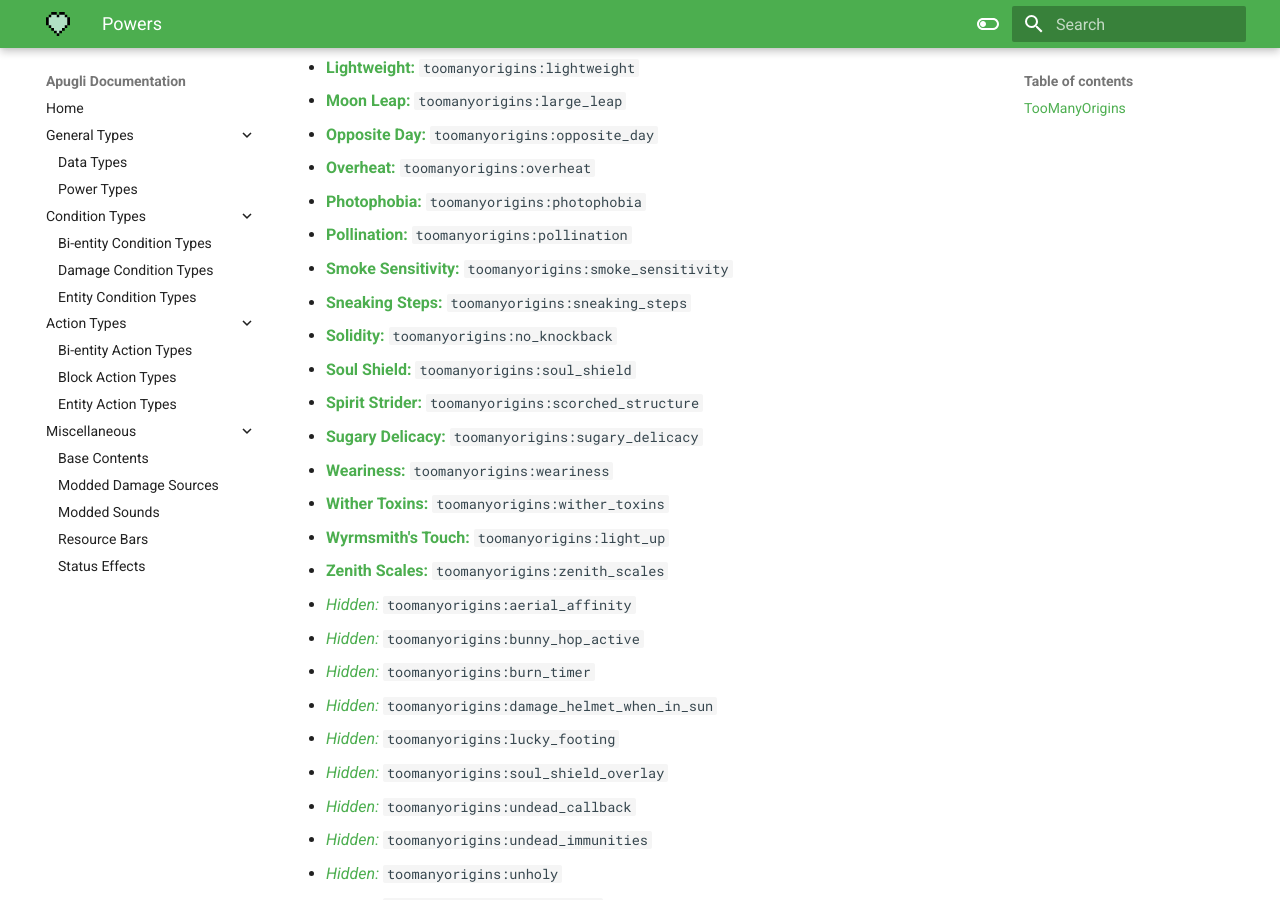
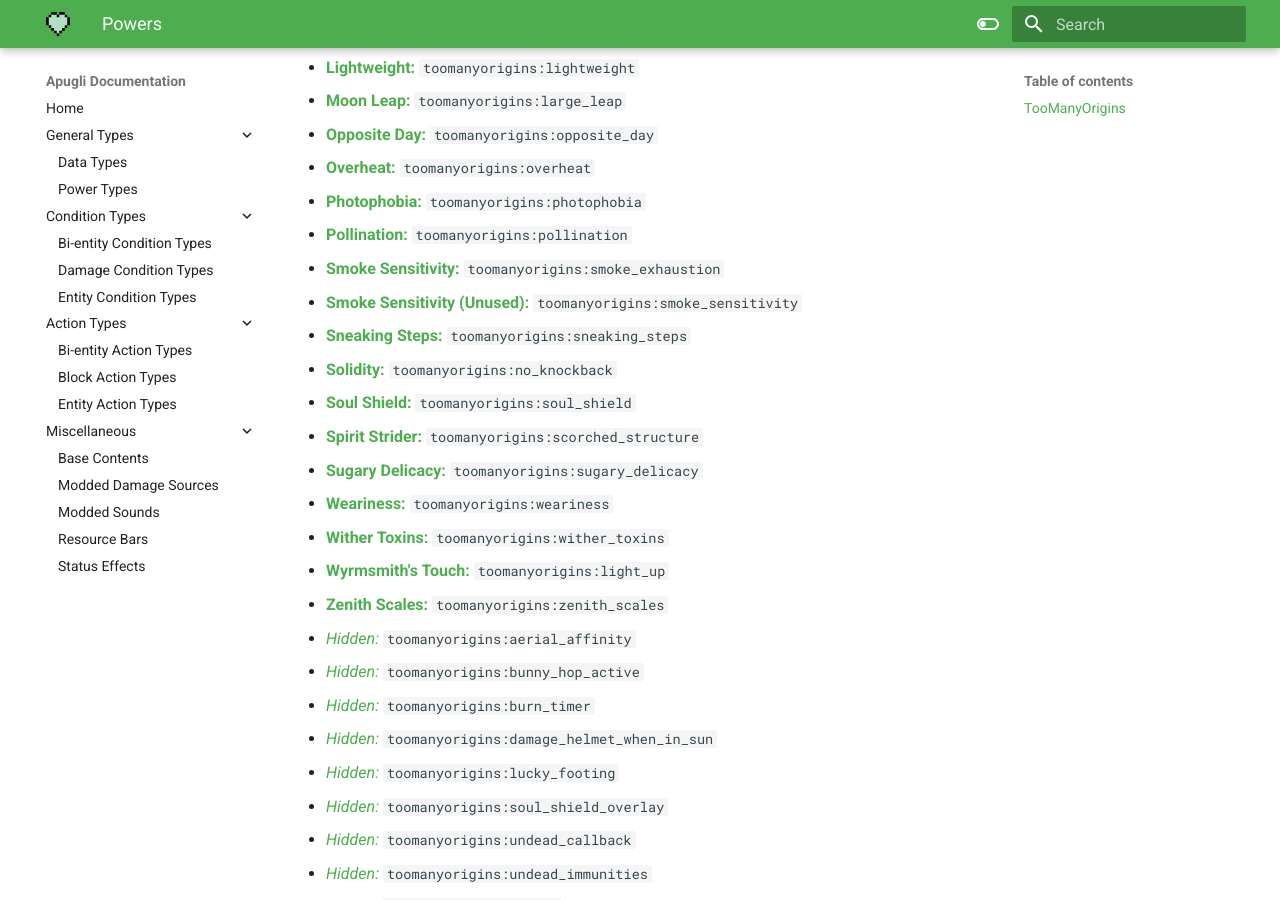
Before and after one commit to MerchantPug/apugli-docs, an MkDocs documentation site: the page built from docs/misc/base_contents/powers.md, in a window 1280 px wide and 900 px high, scrolled down 680 px. Built offline with MkDocs 1.6.1 and Material for MkDocs 9.7.7, drawn with Linux system fonts in a browser that asks for light colours.

Commit message:
Update base contents.

```diff
--- a/docs/misc/base_contents/powers.md
+++ b/docs/misc/base_contents/powers.md
@@ -5,44 +5,45 @@ date: 2021-06-21
 # List of Powers
 
 ## TooManyOrigins
-* [**Ailurophobia:**](https://github.com/MerchantPug/toomanyorigins/blob/fabric/1.19/src/main/resources/data/toomanyorigins/powers/ailurophobia.json) `toomanyorigins:ailurophobia`
-* [**Beekeeper:**](https://github.com/MerchantPug/toomanyorigins/blob/fabric/1.19/src/main/resources/data/toomanyorigins/powers/beekeeper.json) `toomanyorigins:beekeeper`
-* [**Black Thumb:**](https://github.com/MerchantPug/toomanyorigins/blob/fabric/1.19/src/main/resources/data/toomanyorigins/powers/black_thumb.json) `toomanyorigins:black_thumb`
-* [**Blast Resistant Hide:**](https://github.com/MerchantPug/toomanyorigins/blob/fabric/1.19/src/main/resources/data/toomanyorigins/powers/blast_immunity.json) `toomanyorigins:blast_immunity`
-* [**Bunny Hop:**](https://github.com/MerchantPug/toomanyorigins/blob/fabric/1.19/src/main/resources/data/toomanyorigins/powers/bunny_hop.json) `toomanyorigins:bunny_hop`
-* [**Calming Aura:**](https://github.com/MerchantPug/toomanyorigins/blob/fabric/1.19/src/main/resources/data/toomanyorigins/powers/calming_aura.json) `toomanyorigins:calming_aura`
-* [**Cannibalism:**](https://github.com/MerchantPug/toomanyorigins/blob/fabric/1.19/src/main/resources/data/toomanyorigins/powers/cannibalism.json) `toomanyorigins:cannibalism`
-* [**Conductor:**](https://github.com/MerchantPug/toomanyorigins/blob/fabric/1.19/src/main/resources/data/toomanyorigins/powers/conductor.json) `toomanyorigins:conductor`
-* [**Deathly Bite:**](https://github.com/MerchantPug/toomanyorigins/blob/fabric/1.19/src/main/resources/data/toomanyorigins/powers/deathly_bite.json) `toomanyorigins:deathly_bite`
-* [**Draconic Breath:**](https://github.com/MerchantPug/toomanyorigins/blob/fabric/1.19/src/main/resources/data/toomanyorigins/powers/dragon_breath.json) `toomanyorigins:dragon_breath`
-* [**Expendable:**](https://github.com/MerchantPug/toomanyorigins/blob/fabric/1.19/src/main/resources/data/toomanyorigins/powers/expendable.json) `toomanyorigins:expendable`
-* [**Hover:**](https://github.com/MerchantPug/toomanyorigins/blob/fabric/1.19/src/main/resources/data/toomanyorigins/powers/hover.json) `toomanyorigins:hover`
-* [**Husk of a Former Self:**](https://github.com/MerchantPug/toomanyorigins/blob/fabric/1.19/src/main/resources/data/toomanyorigins/powers/no_helmet_burn.json) `toomanyorigins:no_helmet_burn`
-* [**Infused Veins:**](https://github.com/MerchantPug/toomanyorigins/blob/fabric/1.19/src/main/resources/data/toomanyorigins/powers/wither_immunity.json) `toomanyorigins:wither_immunity`
-* [**Lacerated Liver:**](https://github.com/MerchantPug/toomanyorigins/blob/fabric/1.19/src/main/resources/data/toomanyorigins/powers/lacerated_liver.json) `toomanyorigins:lacerated_liver`
-* [**Lightweight:**](https://github.com/MerchantPug/toomanyorigins/blob/fabric/1.19/src/main/resources/data/toomanyorigins/powers/lightweight.json) `toomanyorigins:lightweight`
-* [**Moon Leap:**](https://github.com/MerchantPug/toomanyorigins/blob/fabric/1.19/src/main/resources/data/toomanyorigins/powers/large_leap.json) `toomanyorigins:large_leap`
-* [**Opposite Day:**](https://github.com/MerchantPug/toomanyorigins/blob/fabric/1.19/src/main/resources/data/toomanyorigins/powers/opposite_day.json) `toomanyorigins:opposite_day`
-* [**Overheat:**](https://github.com/MerchantPug/toomanyorigins/blob/fabric/1.19/src/main/resources/data/toomanyorigins/powers/overheat.json) `toomanyorigins:overheat`
-* [**Photophobia:**](https://github.com/MerchantPug/toomanyorigins/blob/fabric/1.19/src/main/resources/data/toomanyorigins/powers/photophobia.json) `toomanyorigins:photophobia`
-* [**Pollination:**](https://github.com/MerchantPug/toomanyorigins/blob/fabric/1.19/src/main/resources/data/toomanyorigins/powers/pollination.json) `toomanyorigins:pollination`
-* [**Smoke Sensitivity:**](https://github.com/MerchantPug/toomanyorigins/blob/fabric/1.19/src/main/resources/data/toomanyorigins/powers/smoke_sensitivity.json) `toomanyorigins:smoke_sensitivity`
-* [**Sneaking Steps:**](https://github.com/MerchantPug/toomanyorigins/blob/fabric/1.19/src/main/resources/data/toomanyorigins/powers/sneaking_steps.json) `toomanyorigins:sneaking_steps`
-* [**Solidity:**](https://github.com/MerchantPug/toomanyorigins/blob/fabric/1.19/src/main/resources/data/toomanyorigins/powers/no_knockback.json) `toomanyorigins:no_knockback`
-* [**Soul Shield:**](https://github.com/MerchantPug/toomanyorigins/blob/fabric/1.19/src/main/resources/data/toomanyorigins/powers/soul_shield.json) `toomanyorigins:soul_shield`
-* [**Spirit Strider:**](https://github.com/MerchantPug/toomanyorigins/blob/fabric/1.19/src/main/resources/data/toomanyorigins/powers/scorched_structure.json) `toomanyorigins:scorched_structure`
-* [**Sugary Delicacy:**](https://github.com/MerchantPug/toomanyorigins/blob/fabric/1.19/src/main/resources/data/toomanyorigins/powers/sugary_delicacy.json) `toomanyorigins:sugary_delicacy`
-* [**Weariness:**](https://github.com/MerchantPug/toomanyorigins/blob/fabric/1.19/src/main/resources/data/toomanyorigins/powers/weariness.json) `toomanyorigins:weariness`
-* [**Wither Toxins:**](https://github.com/MerchantPug/toomanyorigins/blob/fabric/1.19/src/main/resources/data/toomanyorigins/powers/wither_toxins.json) `toomanyorigins:wither_toxins`
-* [**Wyrmsmith's Touch:**](https://github.com/MerchantPug/toomanyorigins/blob/v0.2.2/src/main/resources/data/toomanyorigins/powers/light_up.json) `toomanyorigins:light_up`
-* [**Zenith Scales:**](https://github.com/MerchantPug/toomanyorigins/blob/fabric/1.19/src/main/resources/data/toomanyorigins/powers/zenith_scales.json) `toomanyorigins:zenith_scales`
-* [*Hidden:*](https://github.com/MerchantPug/toomanyorigins/blob/fabric/1.19/src/main/resources/data/toomanyorigins/powers/aerial_affinity.json) `toomanyorigins:aerial_affinity`
-* [*Hidden:*](https://github.com/MerchantPug/toomanyorigins/blob/fabric/1.19/src/main/resources/data/toomanyorigins/powers/bunny_hop_active.json) `toomanyorigins:bunny_hop_active`
-* [*Hidden:*](https://github.com/MerchantPug/toomanyorigins/blob/fabric/1.19/src/main/resources/data/toomanyorigins/powers/burn_timer.json) `toomanyorigins:burn_timer`
-* [*Hidden:*](https://github.com/MerchantPug/toomanyorigins/blob/fabric/1.19/src/main/resources/data/toomanyorigins/powers/damage_helmet_when_in_sun.json) `toomanyorigins:damage_helmet_when_in_sun`
-* [*Hidden:*](https://github.com/MerchantPug/toomanyorigins/blob/fabric/1.19/src/main/resources/data/toomanyorigins/powers/lucky_footing.json) `toomanyorigins:lucky_footing`
-* [*Hidden:*](https://github.com/MerchantPug/toomanyorigins/blob/fabric/1.19/src/main/resources/data/toomanyorigins/powers/soul_shield_overlay.json) `toomanyorigins:soul_shield_overlay`
-* [*Hidden:*](https://github.com/MerchantPug/toomanyorigins/blob/fabric/1.19/src/main/resources/data/toomanyorigins/powers/undead_callback.json) `toomanyorigins:undead_callback`
-* [*Hidden:*](https://github.com/MerchantPug/toomanyorigins/blob/fabric/1.19/src/main/resources/data/toomanyorigins/powers/undead_immunities.json) `toomanyorigins:undead_immunities`
-* [*Hidden:*](https://github.com/MerchantPug/toomanyorigins/blob/fabric/1.19/src/main/resources/data/toomanyorigins/powers/unholy.json) `toomanyorigins:unholy`
-* [*Hidden:*](https://github.com/MerchantPug/toomanyorigins/blob/fabric/1.19/src/main/resources/data/toomanyorigins/powers/zombify_hit.json) `toomanyorigins:zombify_hit`
+* [**Ailurophobia:**](https://github.com/MerchantPug/toomanyorigins/blob/1.19.4/Common/src/main/resources/data/toomanyorigins/powers/ailurophobia.json) `toomanyorigins:ailurophobia`
+* [**Beekeeper:**](https://github.com/MerchantPug/toomanyorigins/blob/1.19.4/Common/src/main/resources/data/toomanyorigins/powers/beekeeper.json) `toomanyorigins:beekeeper`
+* [**Black Thumb:**](https://github.com/MerchantPug/toomanyorigins/blob/1.19.4/Common/src/main/resources/data/toomanyorigins/powers/black_thumb.json) `toomanyorigins:black_thumb`
+* [**Blast Resistant Hide:**](https://github.com/MerchantPug/toomanyorigins/blob/1.19.4/Common/src/main/resources/data/toomanyorigins/powers/blast_immunity.json) `toomanyorigins:blast_immunity`
+* [**Bunny Hop:**](https://github.com/MerchantPug/toomanyorigins/blob/1.19.4/Common/src/main/resources/data/toomanyorigins/powers/bunny_hop.json) `toomanyorigins:bunny_hop`
+* [**Calming Aura:**](https://github.com/MerchantPug/toomanyorigins/blob/1.19.4/Common/src/main/resources/data/toomanyorigins/powers/calming_aura.json) `toomanyorigins:calming_aura`
+* [**Cannibalism:**](https://github.com/MerchantPug/toomanyorigins/blob/1.19.4/Common/src/main/resources/data/toomanyorigins/powers/cannibalism.json) `toomanyorigins:cannibalism`
+* [**Conductor:**](https://github.com/MerchantPug/toomanyorigins/blob/1.19.4/Common/src/main/resources/data/toomanyorigins/powers/conductor.json) `toomanyorigins:conductor`
+* [**Deathly Bite:**](https://github.com/MerchantPug/toomanyorigins/blob/1.19.4/Common/src/main/resources/data/toomanyorigins/powers/deathly_bite.json) `toomanyorigins:deathly_bite`
+* [**Draconic Breath:**](https://github.com/MerchantPug/toomanyorigins/blob/1.19.4/Common/src/main/resources/data/toomanyorigins/powers/dragon_breath.json) `toomanyorigins:dragon_breath`
+* [**Expendable:**](https://github.com/MerchantPug/toomanyorigins/blob/1.19.4/Common/src/main/resources/data/toomanyorigins/powers/expendable.json) `toomanyorigins:expendable`
+* [**Hover:**](https://github.com/MerchantPug/toomanyorigins/blob/1.19.4/Common/src/main/resources/data/toomanyorigins/powers/hover.json) `toomanyorigins:hover`
+* [**Husk of a Former Self:**](https://github.com/MerchantPug/toomanyorigins/blob/1.19.4/Common/src/main/resources/data/toomanyorigins/powers/no_helmet_burn.json) `toomanyorigins:no_helmet_burn`
+* [**Infused Veins:**](https://github.com/MerchantPug/toomanyorigins/blob/1.19.4/Common/src/main/resources/data/toomanyorigins/powers/wither_immunity.json) `toomanyorigins:wither_immunity`
+* [**Lacerated Liver:**](https://github.com/MerchantPug/toomanyorigins/blob/1.19.4/Common/src/main/resources/data/toomanyorigins/powers/lacerated_liver.json) `toomanyorigins:lacerated_liver`
+* [**Lightweight:**](https://github.com/MerchantPug/toomanyorigins/blob/1.19.4/Common/src/main/resources/data/toomanyorigins/powers/lightweight.json) `toomanyorigins:lightweight`
+* [**Moon Leap:**](https://github.com/MerchantPug/toomanyorigins/blob/1.19.4/Common/src/main/resources/data/toomanyorigins/powers/large_leap.json) `toomanyorigins:large_leap`
+* [**Opposite Day:**](https://github.com/MerchantPug/toomanyorigins/blob/1.19.4/Common/src/main/resources/data/toomanyorigins/powers/opposite_day.json) `toomanyorigins:opposite_day`
+* [**Overheat:**](https://github.com/MerchantPug/toomanyorigins/blob/1.19.4/Common/src/main/resources/data/toomanyorigins/powers/overheat.json) `toomanyorigins:overheat`
+* [**Photophobia:**](https://github.com/MerchantPug/toomanyorigins/blob/1.19.4/Common/src/main/resources/data/toomanyorigins/powers/photophobia.json) `toomanyorigins:photophobia`
+* [**Pollination:**](https://github.com/MerchantPug/toomanyorigins/blob/1.19.4/Common/src/main/resources/data/toomanyorigins/powers/pollination.json) `toomanyorigins:pollination`
+* [**Smoke Sensitivity:**](https://github.com/MerchantPug/toomanyorigins/blob/1.19.4/Common/src/main/resources/data/toomanyorigins/powers/smoke_exhaustion.json) `toomanyorigins:smoke_exhaustion`
+* [**Smoke Sensitivity (Unused):**](https://github.com/MerchantPug/toomanyorigins/blob/1.19.4/Common/src/main/resources/data/toomanyorigins/powers/smoke_sensitivity.json) `toomanyorigins:smoke_sensitivity`
+* [**Sneaking Steps:**](https://github.com/MerchantPug/toomanyorigins/blob/1.19.4/Common/src/main/resources/data/toomanyorigins/powers/sneaking_steps.json) `toomanyorigins:sneaking_steps`
+* [**Solidity:**](https://github.com/MerchantPug/toomanyorigins/blob/1.19.4/Common/src/main/resources/data/toomanyorigins/powers/no_knockback.json) `toomanyorigins:no_knockback`
+* [**Soul Shield:**](https://github.com/MerchantPug/toomanyorigins/blob/1.19.4/Common/src/main/resources/data/toomanyorigins/powers/soul_shield.json) `toomanyorigins:soul_shield`
+* [**Spirit Strider:**](https://github.com/MerchantPug/toomanyorigins/blob/1.19.4/Common/src/main/resources/data/toomanyorigins/powers/scorched_structure.json) `toomanyorigins:scorched_structure`
+* [**Sugary Delicacy:**](https://github.com/MerchantPug/toomanyorigins/blob/1.19.4/Common/src/main/resources/data/toomanyorigins/powers/sugary_delicacy.json) `toomanyorigins:sugary_delicacy`
+* [**Weariness:**](https://github.com/MerchantPug/toomanyorigins/blob/1.19.4/Common/src/main/resources/data/toomanyorigins/powers/weariness.json) `toomanyorigins:weariness`
+* [**Wither Toxins:**](https://github.com/MerchantPug/toomanyorigins/blob/1.19.4/Common/src/main/resources/data/toomanyorigins/powers/wither_toxins.json) `toomanyorigins:wither_toxins`
+* [**Wyrmsmith's Touch:**](https://github.com/MerchantPug/toomanyorigins/blob/v0.2.2/Common/src/main/resources/data/toomanyorigins/powers/light_up.json) `toomanyorigins:light_up`
+* [**Zenith Scales:**](https://github.com/MerchantPug/toomanyorigins/blob/1.19.4/Common/src/main/resources/data/toomanyorigins/powers/zenith_scales.json) `toomanyorigins:zenith_scales`
+* [*Hidden:*](https://github.com/MerchantPug/toomanyorigins/blob/1.19.4/Common/src/main/resources/data/toomanyorigins/powers/aerial_affinity.json) `toomanyorigins:aerial_affinity`
+* [*Hidden:*](https://github.com/MerchantPug/toomanyorigins/blob/1.19.4/Common/src/main/resources/data/toomanyorigins/powers/bunny_hop_active.json) `toomanyorigins:bunny_hop_active`
+* [*Hidden:*](https://github.com/MerchantPug/toomanyorigins/blob/1.19.4/Common/src/main/resources/data/toomanyorigins/powers/burn_timer.json) `toomanyorigins:burn_timer`
+* [*Hidden:*](https://github.com/MerchantPug/toomanyorigins/blob/1.19.4/Common/src/main/resources/data/toomanyorigins/powers/damage_helmet_when_in_sun.json) `toomanyorigins:damage_helmet_when_in_sun`
+* [*Hidden:*](https://github.com/MerchantPug/toomanyorigins/blob/1.19.4/Common/src/main/resources/data/toomanyorigins/powers/lucky_footing.json) `toomanyorigins:lucky_footing`
+* [*Hidden:*](https://github.com/MerchantPug/toomanyorigins/blob/1.19.4/Common/src/main/resources/data/toomanyorigins/powers/soul_shield_overlay.json) `toomanyorigins:soul_shield_overlay`
+* [*Hidden:*](https://github.com/MerchantPug/toomanyorigins/blob/1.19.4/Common/src/main/resources/data/toomanyorigins/powers/undead_callback.json) `toomanyorigins:undead_callback`
+* [*Hidden:*](https://github.com/MerchantPug/toomanyorigins/blob/1.19.4/Common/src/main/resources/data/toomanyorigins/powers/undead_immunities.json) `toomanyorigins:undead_immunities`
+* [*Hidden:*](https://github.com/MerchantPug/toomanyorigins/blob/1.19.4/Common/src/main/resources/data/toomanyorigins/powers/unholy.json) `toomanyorigins:unholy`
+* [*Hidden:*](https://github.com/MerchantPug/toomanyorigins/blob/1.19.4/Common/src/main/resources/data/toomanyorigins/powers/zombify_hit.json) `toomanyorigins:zombify_hit`
```
Also changed, not shown: docs/misc/base_contents/tags.md (+2 -0 lines).
